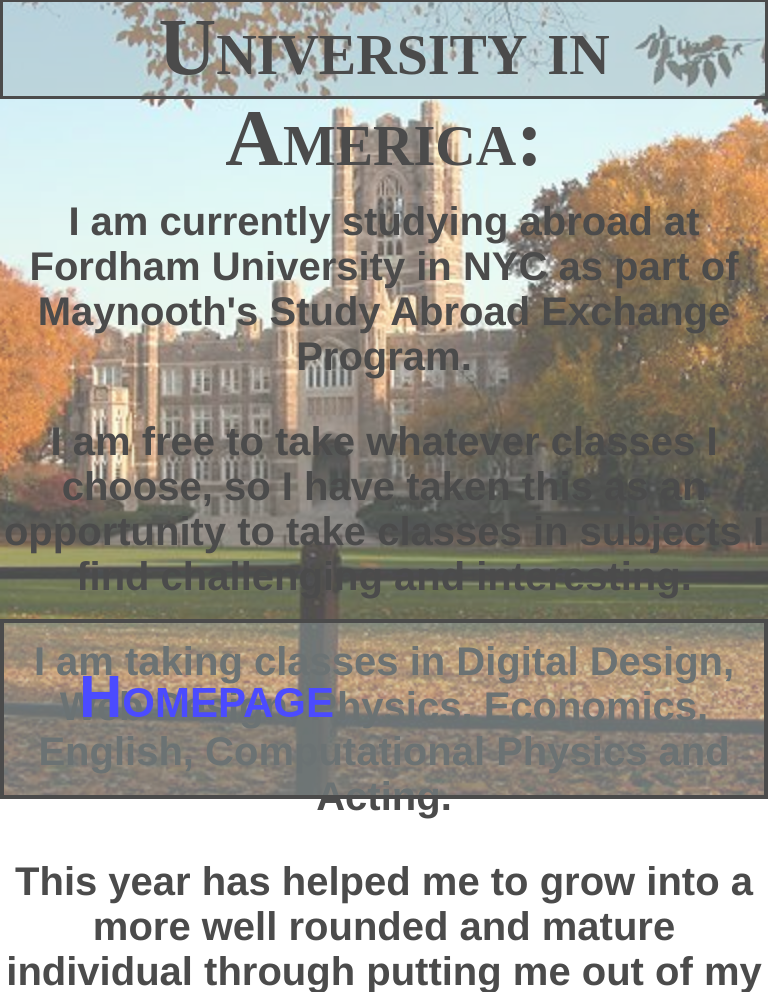
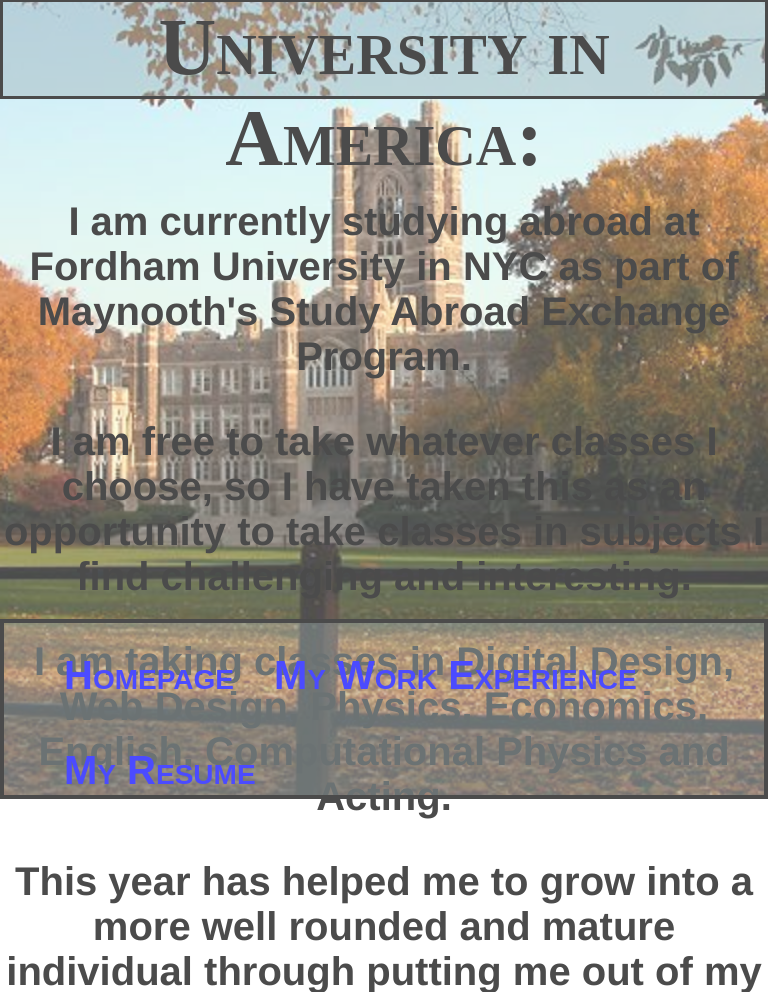
Before and after one commit to Cormaca18/Cormaca18.github.io, a PHP site: page /education.html in a window 768 px wide. Shown: the part 1601-2593 px from the top of the page. Run offline with PHP 8.4, Linux system fonts and the light colour scheme.

Commit message:
changed css

```diff
--- a/css/education.css
+++ b/css/education.css
@@ -116,22 +116,21 @@
   }
   ul#menu li {
       display:inline;
-      font-size: 70px;
       font-family: fantasy;
       text-align: center;
       float: left;
-      padding-left: 35px;
-      padding-right: 35px;
+      padding-left: 20px;
+      padding-right: 20px;
   }
   a{
     color: rgba(0,0,255,1);
-    font-size: 60px;
+    font-size: 40px;
     font-weight: bold;
     text-decoration: none;
   }
   a:hover {
       color: purple;
-      font-size: 60px;
+      font-size: 40px;
   }
   h1{
     width: 100%;
```
